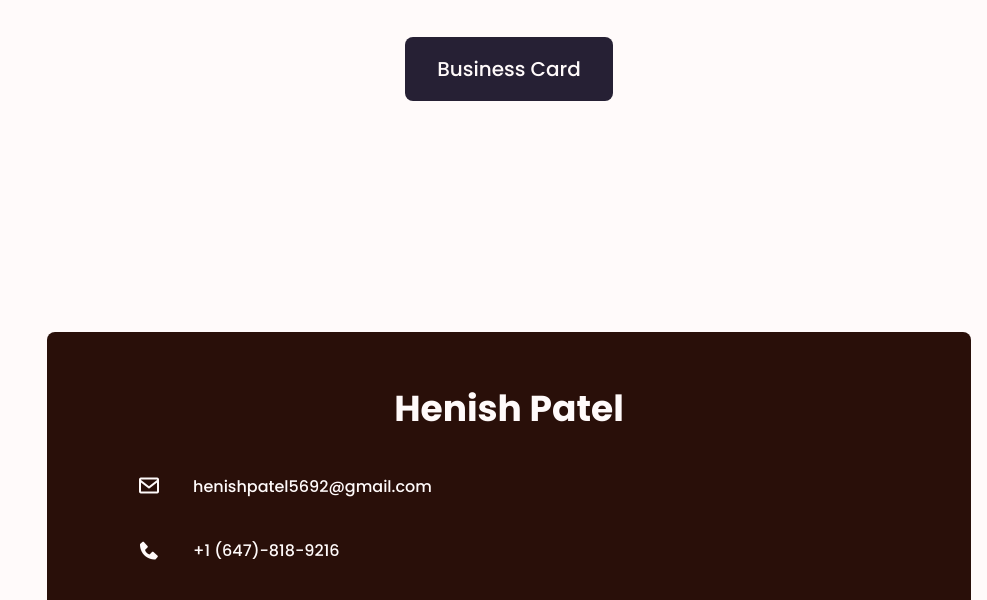
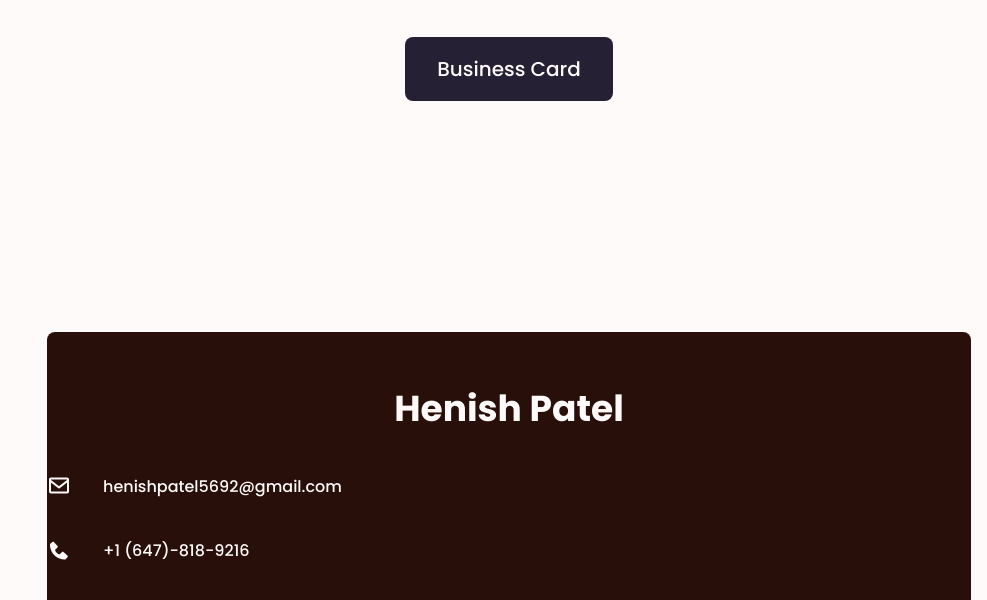
Before and after one commit to hm-patel/henishpatel.github.io, a plain HTML site: page index.html in a window 1280 px wide. Shown: the part 456-1056 px from the top of the page, without its empty margins (293-1280 px from the left). Drawn offline with nearby package versions, Linux system fonts and the light colour scheme.

Commit message:
styles.css

```diff
--- a/assets/css/styles.css
+++ b/assets/css/styles.css
@@ -311,7 +311,7 @@ img {
 .about__information-data {
   display: flex;
   align-items: center;
-  padding-left: 90px;
+/*   padding-left: 90px; */
   margin-bottom: var(--mb-3);
   padding-bottom: 15px;
 }
```
